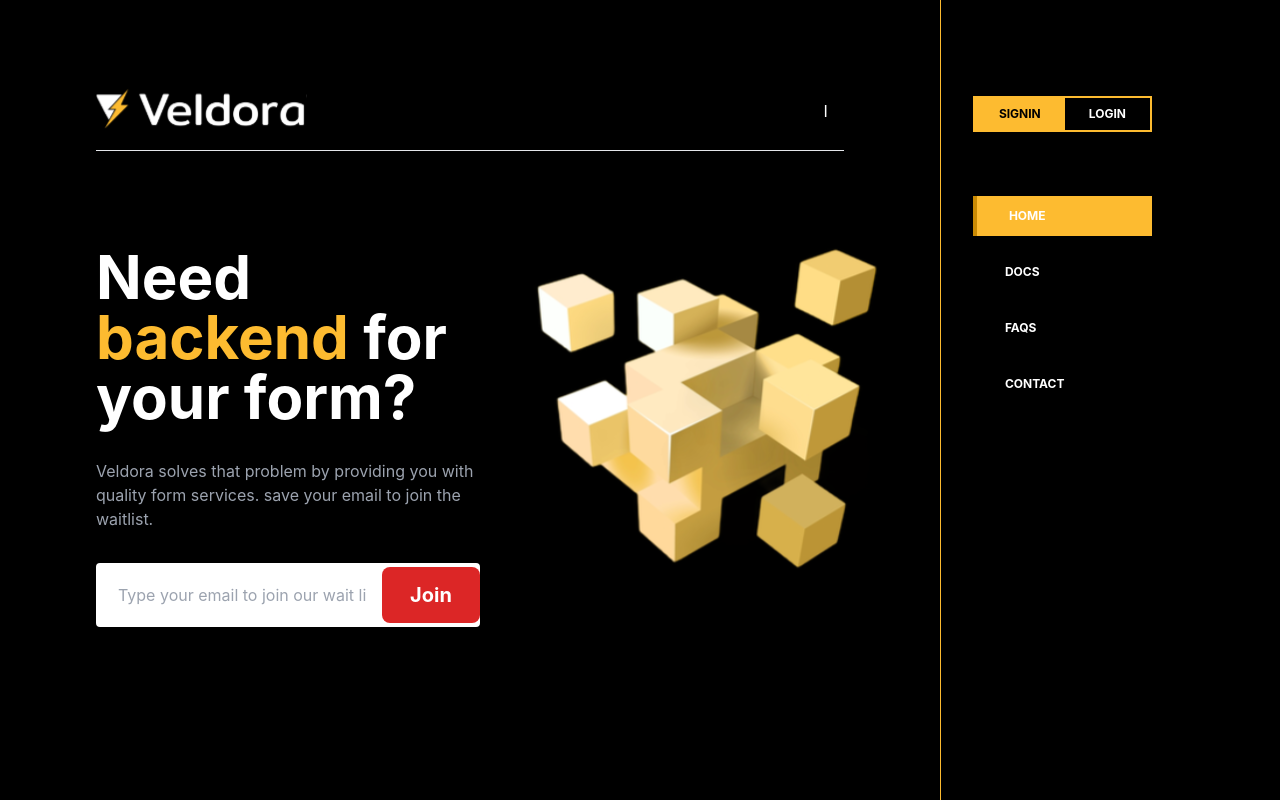
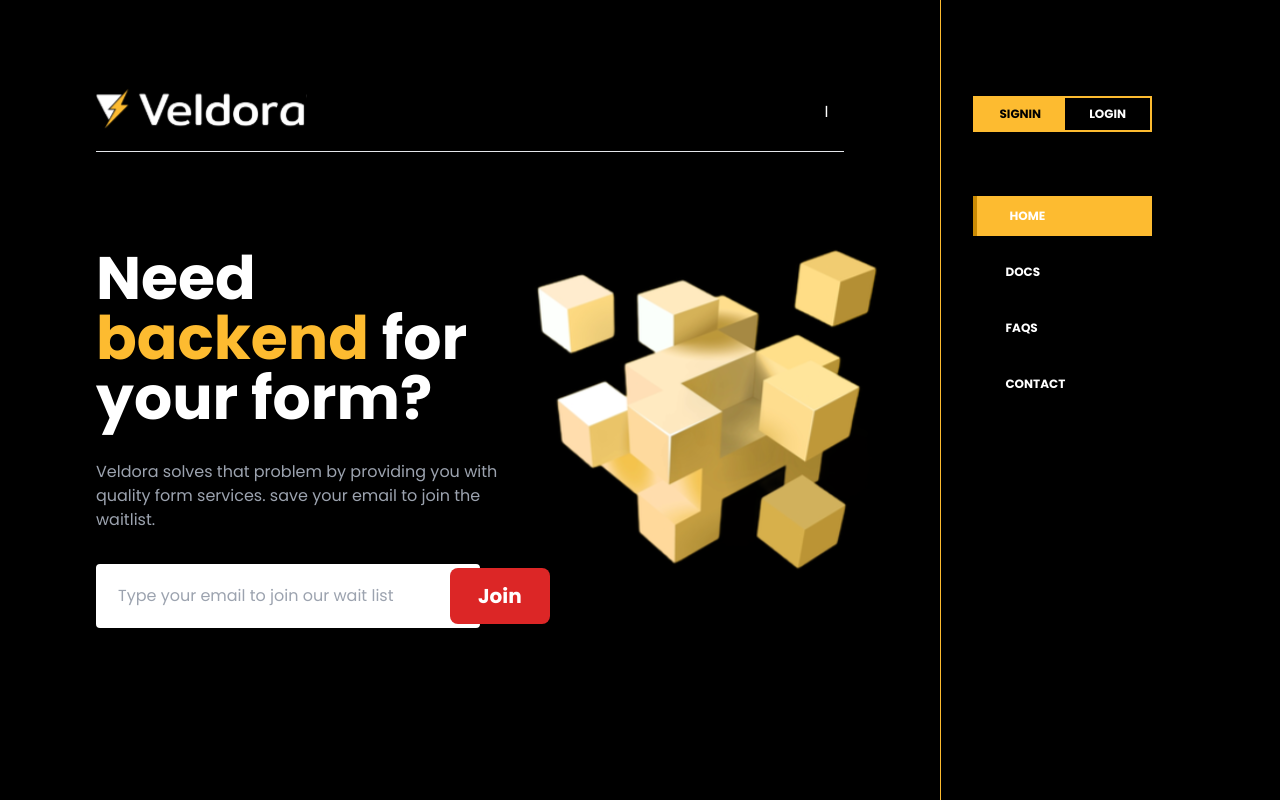
Before and after one commit to princecodes247/veldora--client, a Next.js app: page /waitlist in a window 1280 px wide. Shown: the top 800 px of the page. Built offline with nearby package versions, Linux system fonts and the light colour scheme.

Commit message:
add fonts

```diff
--- /dev/null
+++ b/pages/_document.js
@@ -0,0 +1,19 @@
+import Document, { Html, Head, Main, NextScript } from "next/document";
+
+class MyDocument extends Document {
+  render() {
+    return (
+      <Html>
+        <Head>
+        <link href="https://fonts.googleapis.com/css2?family=Poppins:wght@400;600;700&family=Syne:wght@400;600;700&display=swap" rel="stylesheet" />
+        </Head>
+        <body className="font-body">
+          <Main />
+          <NextScript />
+        </body>
+      </Html>
+    );
+  }
+}
+
+export default MyDocument;
--- a/tailwind.config.js
+++ b/tailwind.config.js
@@ -7,6 +7,10 @@ module.exports = {
     extend: {
       colors: {
         "primary": "#FDBB30",
+      },
+      fontFamily: {
+        'body': ['"Poppins"', ],
+        'header': ['"Poppins"', "sans-serif"],
       }
     },
   },
```
